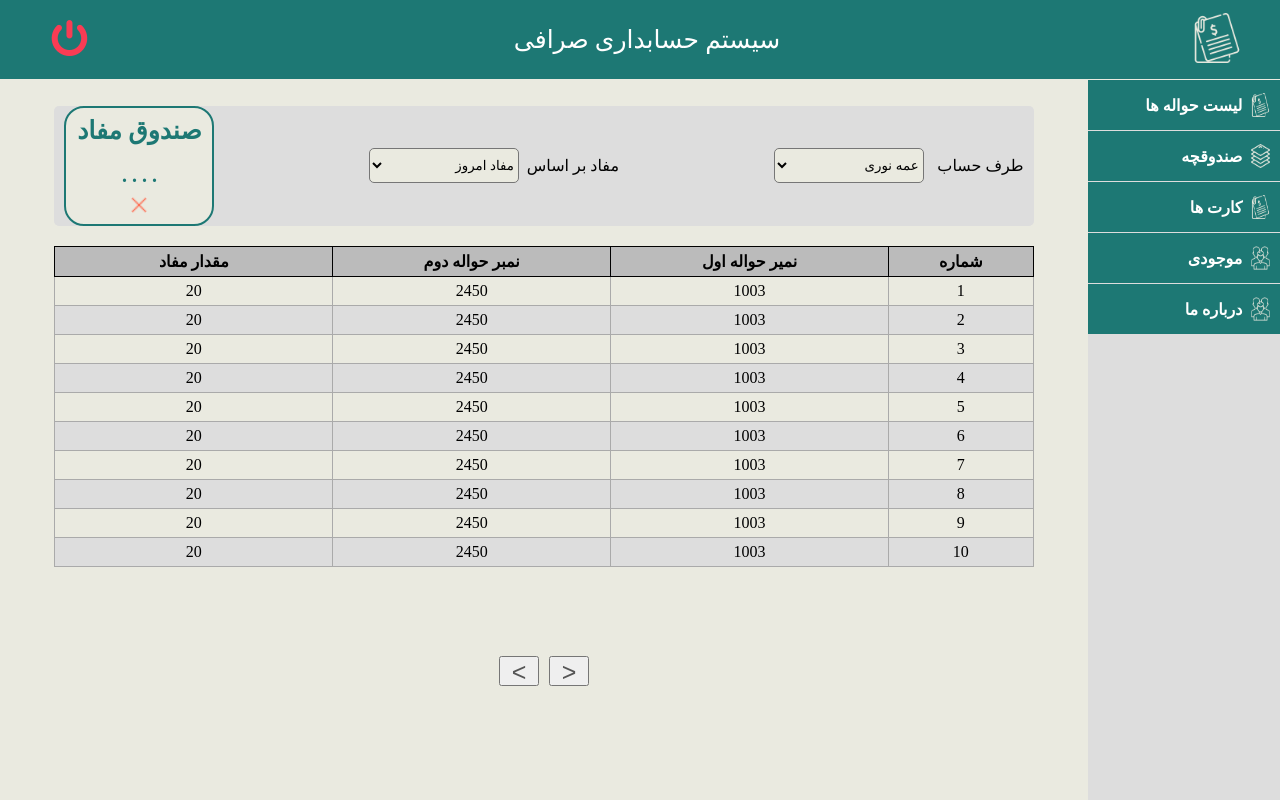
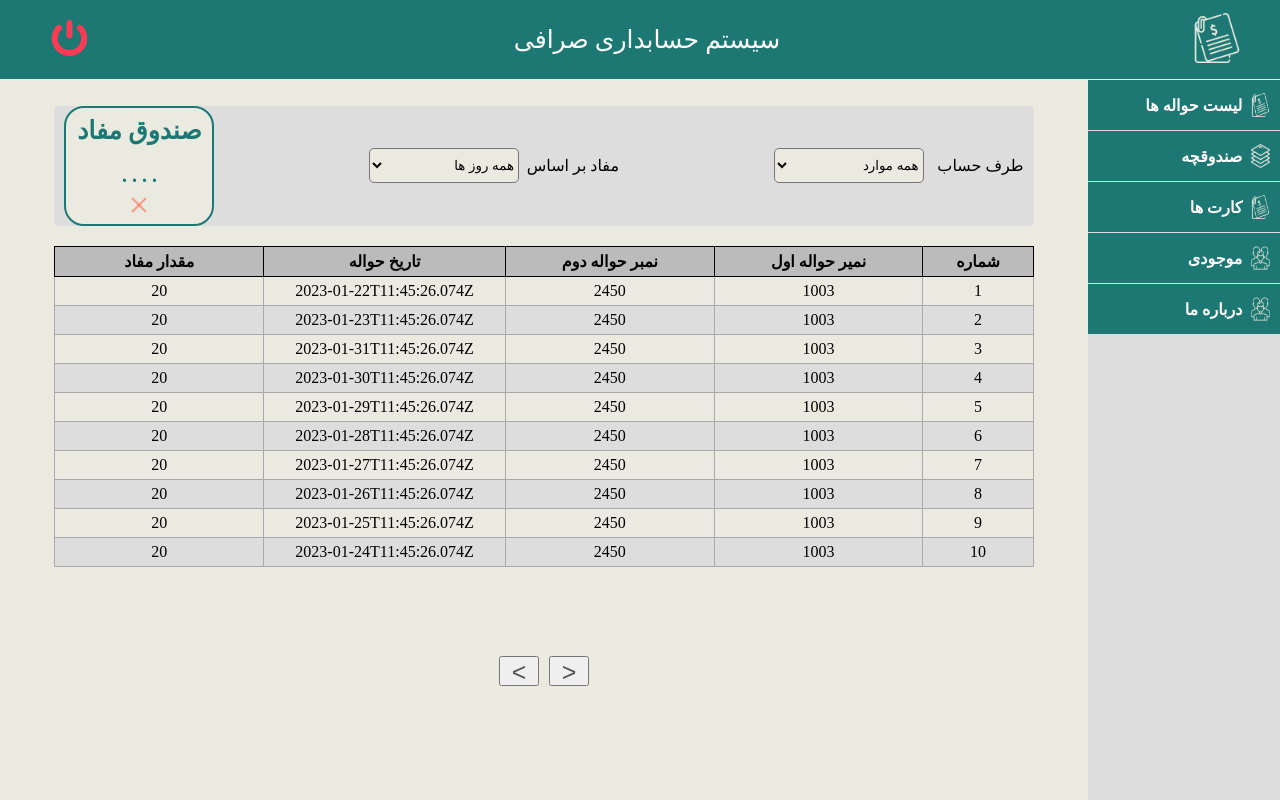
Before and after one commit to RezaHabibi1001/ExchangeFront, a React (Create React App) app: page /safe in a window 1280 px wide. Built offline with nearby package versions, Linux system fonts and the light colour scheme.

Commit message:
filters finalized  for  safe

```diff
--- a/src/Components/Safe/Safe.jsx
+++ b/src/Components/Safe/Safe.jsx
@@ -1,63 +1,135 @@
 import { Header } from "../StaticComponents/Header";
 import { SideBar } from "../StaticComponents/SideBar";
 import "../../Styles/Safe/Safe.css";
-import { useState } from "react";
+import { useState, useEffect } from "react";
+
 export function Safe() {
   const [shouldSecure, setShouldSecure] = useState(false);
-  const [pageNumber, setPageNumber] = useState(10);
-
+  const [filterTarafHesab, setFilterTarafHesab] = useState("");
+  const [dateFilter, setDateFilter] = useState("");
   const [data, setData] = useState([
     {
       havala_number1: "1003",
       havala_number2: "2450",
       safe: 20,
+      tarafhesab: "noori",
+      havala_date: "2023-01-22T11:45:26.074Z",
     },
     {
       havala_number1: "1003",
       havala_number2: "2450",
       safe: 20,
+      tarafhesab: "noori",
+      havala_date: "2023-01-23T11:45:26.074Z",
     },
     {
       havala_number1: "1003",
       havala_number2: "2450",
       safe: 20,
+      tarafhesab: "noori",
+      havala_date: "2023-01-31T11:45:26.074Z",
     },
     {
       havala_number1: "1003",
       havala_number2: "2450",
       safe: 20,
+      tarafhesab: "noori",
+      havala_date: "2023-01-30T11:45:26.074Z",
     },
     {
       havala_number1: "1003",
       havala_number2: "2450",
       safe: 20,
+      tarafhesab: "akbar",
+      havala_date: "2023-01-29T11:45:26.074Z",
     },
     {
       havala_number1: "1003",
       havala_number2: "2450",
       safe: 20,
+      tarafhesab: "akbar",
+      havala_date: "2023-01-28T11:45:26.074Z",
     },
     {
       havala_number1: "1003",
       havala_number2: "2450",
       safe: 20,
+      tarafhesab: "akbar",
+      havala_date: "2023-01-27T11:45:26.074Z",
     },
     {
       havala_number1: "1003",
       havala_number2: "2450",
       safe: 20,
+      tarafhesab: "mohammad",
+      havala_date: "2023-01-26T11:45:26.074Z",
     },
     {
       havala_number1: "1003",
       havala_number2: "2450",
       safe: 20,
+      tarafhesab: "mohammad",
+      havala_date: "2023-01-25T11:45:26.074Z",
     },
     {
       havala_number1: "1003",
       havala_number2: "2450",
       safe: 20,
+      tarafhesab: "mohammad",
+      havala_date: "2023-01-24T11:45:26.074Z",
     },
   ]);
+
+  useEffect(() => {
+    safeAmount();
+  }, [filterTarafHesab, dateFilter]);
+
+  const safeAmount = () => {
+    let sum = 0;
+    data.map((item) => {
+      if (item.tarafhesab?.includes(filterTarafHesab)) {
+        if (item?.havala_date >= dateFilter) {
+          sum = sum + item.safe;
+        }
+      }
+    });
+    return sum;
+  };
+
+  const handleTarafHesabFilter = (e) => {
+    setFilterTarafHesab(e.target.value);
+  };
+
+  const handleDateFilter = (e) => {
+    let today = new Date();
+    if (e.target.value == "") {
+      let isoDate = new Date(
+        today.setDate(today.getDate() - 100000)
+      ).toISOString();
+      setDateFilter(isoDate);
+      console.log("isoDate", isoDate);
+    }
+    if (e.target.value == 0) {
+      let isoDate = new Date(today.setDate(today.getDate())).toISOString();
+      setDateFilter(isoDate);
+      console.log("isoDate", isoDate);
+    }
+    if (e.target.value == 1) {
+      let isoDate = new Date(today.setDate(today.getDate() - 1)).toISOString();
+      setDateFilter(isoDate);
+      console.log("isoDate", isoDate);
+    }
+    if (e.target.value == 7) {
+      let isoDate = new Date(today.setDate(today.getDate() - 7)).toISOString();
+      setDateFilter(isoDate);
+      console.log("isoDate", isoDate);
+    }
+    if (e.target.value == 30) {
+      let isoDate = new Date(today.setDate(today.getDate() - 30)).toISOString();
+      setDateFilter(isoDate);
+      console.log("isoDate", isoDate);
+    }
+  };
   return (
     <div className="container">
       <Header />
@@ -68,25 +140,31 @@ export function Safe() {
           <div className="safe-header">
             <div className="tarafhesab-container">
               <span>طرف حساب</span>
-              <select className="safe-select-boxes">
-                <option>عمه نوری</option>
-                <option>اکبر</option>
-                <option>محمد</option>
+              <select
+                className="safe-select-boxes"
+                onChange={handleTarafHesabFilter}
+              >
+                <option value="">همه موارد</option>
+
+                <option value="noori">عمه نوری</option>
+                <option value="akbar">اکبر</option>
+                <option value="mohammad">محمد</option>
               </select>
             </div>
             <div className="profit-container">
               <span>مفاد بر اساس</span>
-              <select className="safe-select-boxes">
-                <option>مفاد امروز</option>
-                <option>مفاد دیروز</option>
-                <option>هفت روز قبل</option>
-                <option>یک ماه قبل</option>
+              <select className="safe-select-boxes" onChange={handleDateFilter}>
+                <option value="">همه روز ها</option>
+                <option value="0">مفاد امروز</option>
+                <option value="1">مفاد دیروز</option>
+                <option value="7">هفت روز قبل</option>
+                <option value="30">یک ماه قبل</option>
               </select>
             </div>
             <div className="money-safe">
               <span className="money-safe-label">صندوق مفاد</span>
               {shouldSecure ? (
-                <span className="money-safe-value">4543 یورو</span>
+                <span className="money-safe-value">{safeAmount()} یورو</span>
               ) : (
                 <span className="money-safe-value"> . . . . </span>
               )}
@@ -106,20 +184,26 @@ export function Safe() {
                     <th className="drug-code">شماره</th>
                     <th className="drug-type">نمیر حواله اول</th>
                     <th className="drug-total">نمبر حواله دوم</th>
+                    <th className="drug-total">تاریخ حواله</th>
+
                     <th className="drug-total">مقدار مفاد</th>
                   </tr>
                 </thead>
                 <tbody>
                   {data.map((havala, index) => {
+                    if (havala?.tarafhesab?.includes(filterTarafHesab)) {
+                      if (havala?.havala_date >= dateFilter) {
                         return (
                           <tr>
                             <td>{index + 1}</td>
                             <td>{havala.havala_number1}</td>
                             <td>{havala.havala_number2}</td>
-
+                            <td>{havala.havala_date}</td>
                             <td>{havala.safe}</td>
                           </tr>
                         );
+                      }
+                    }
                   })}
                 </tbody>
                 <tfoot></tfoot>
@@ -127,12 +211,7 @@ export function Safe() {
             </div>
           </div>
           <div className="safe-footer">
-            <input
-              type="button"
-              value=" < "
-              className="safe-footer-backward"
-              onClick={() => setPageNumber(pageNumber + 10)}
-            />
+            <input type="button" value=" < " className="safe-footer-backward" />
             <input type="button" value=" > " className="safe-footer-forward" />
           </div>
         </div>
```
Lines whose indentation alone changed are shown as unchanged.
